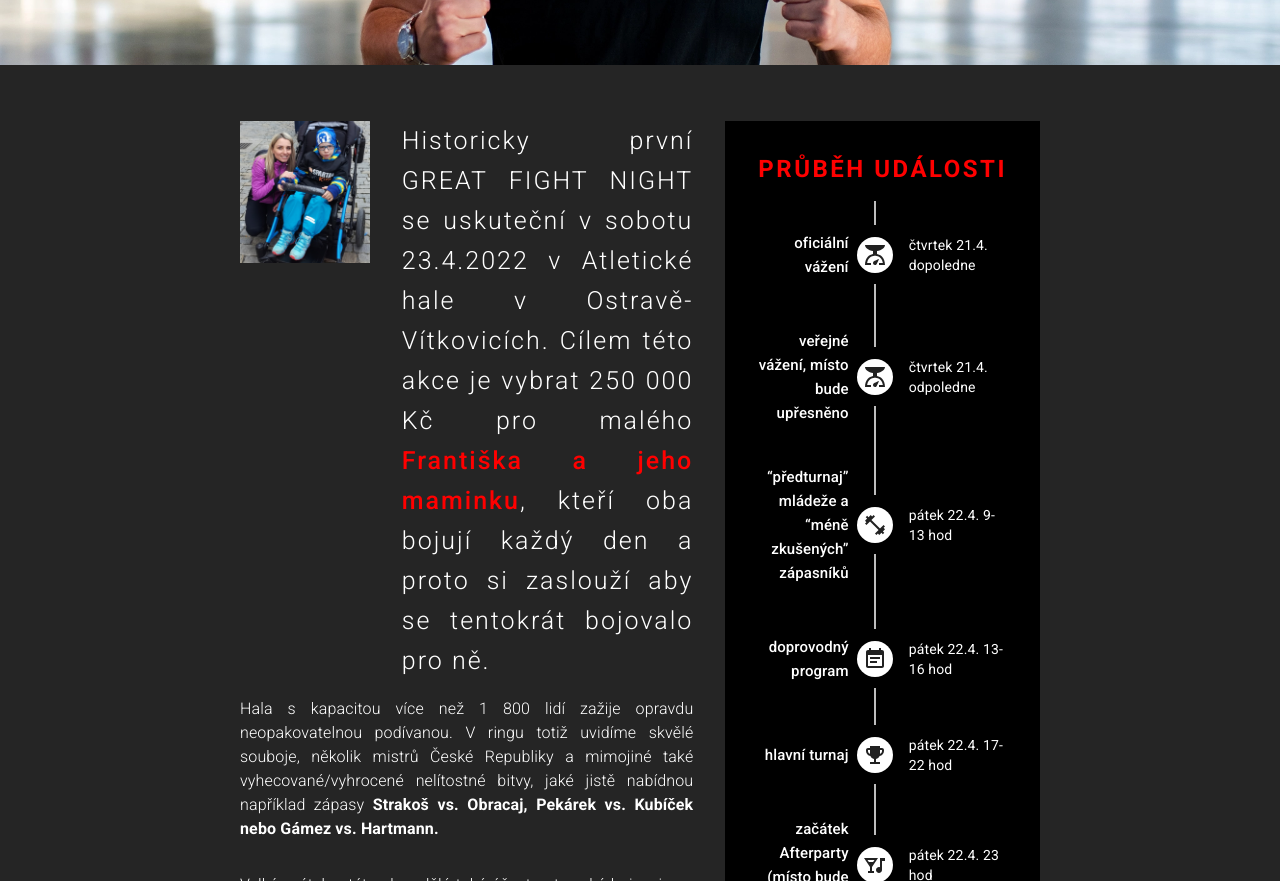
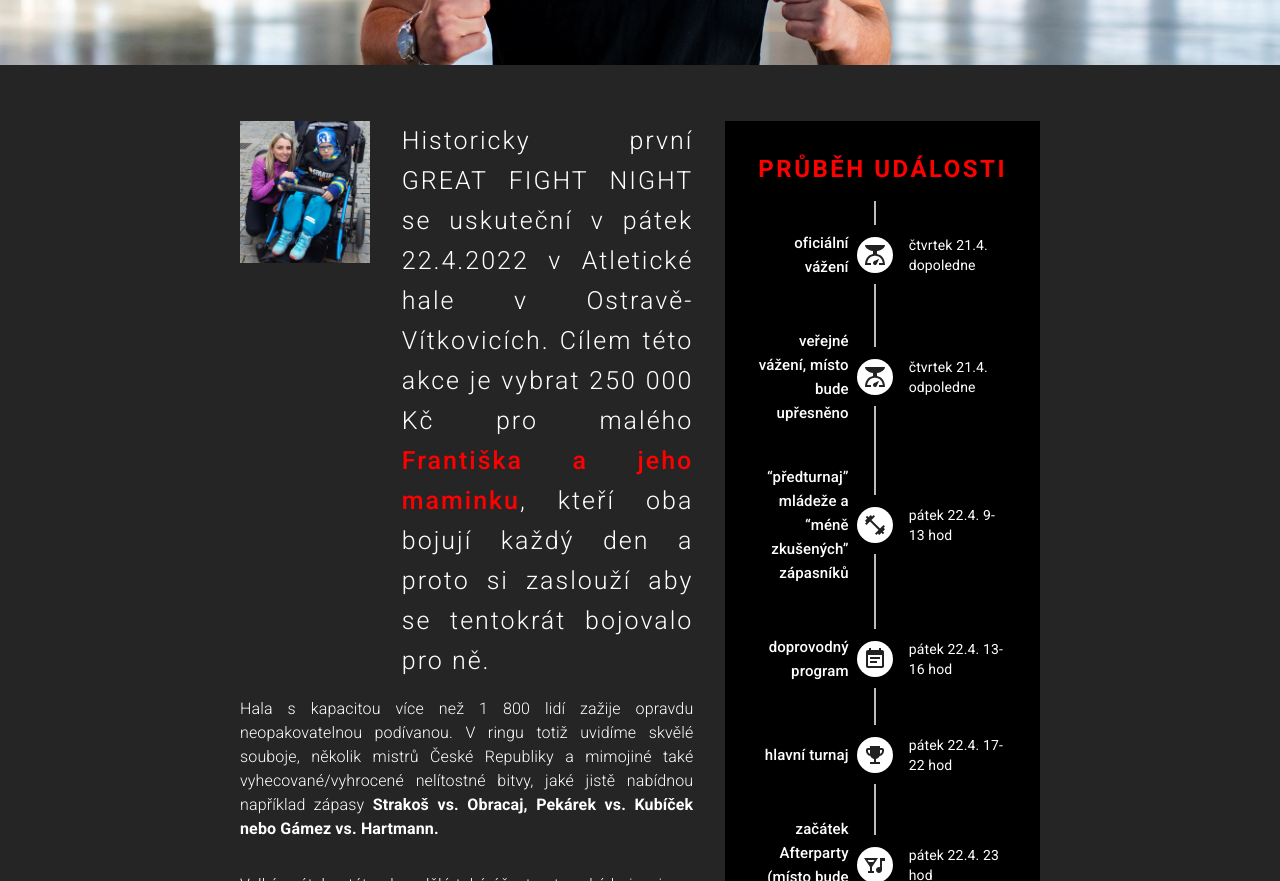
Before and after one commit to theokeist/great2j, a Next.js app: page /events in a window 1280 px wide. Shown: the part 600-1481 px from the top of the page. Built offline with nearby package versions, Linux system fonts and the light colour scheme.

Commit message:
FIX: wrong dates in events page

```diff
--- a/pages/events.tsx
+++ b/pages/events.tsx
@@ -81,8 +81,8 @@
                         align="justify"
                         paragraph
                       >
-                        Historicky první GREAT FIGHT NIGHT se uskuteční v sobotu
-                        23.4.2022 v Atletické hale v Ostravě-Vítkovicích. Cílem
+                        Historicky první GREAT FIGHT NIGHT se uskuteční v pátek
+                        22.4.2022 v Atletické hale v Ostravě-Vítkovicích. Cílem
                         této akce je vybrat 250 000 Kč pro malého{" "}
                         <a
                           style={{
```
